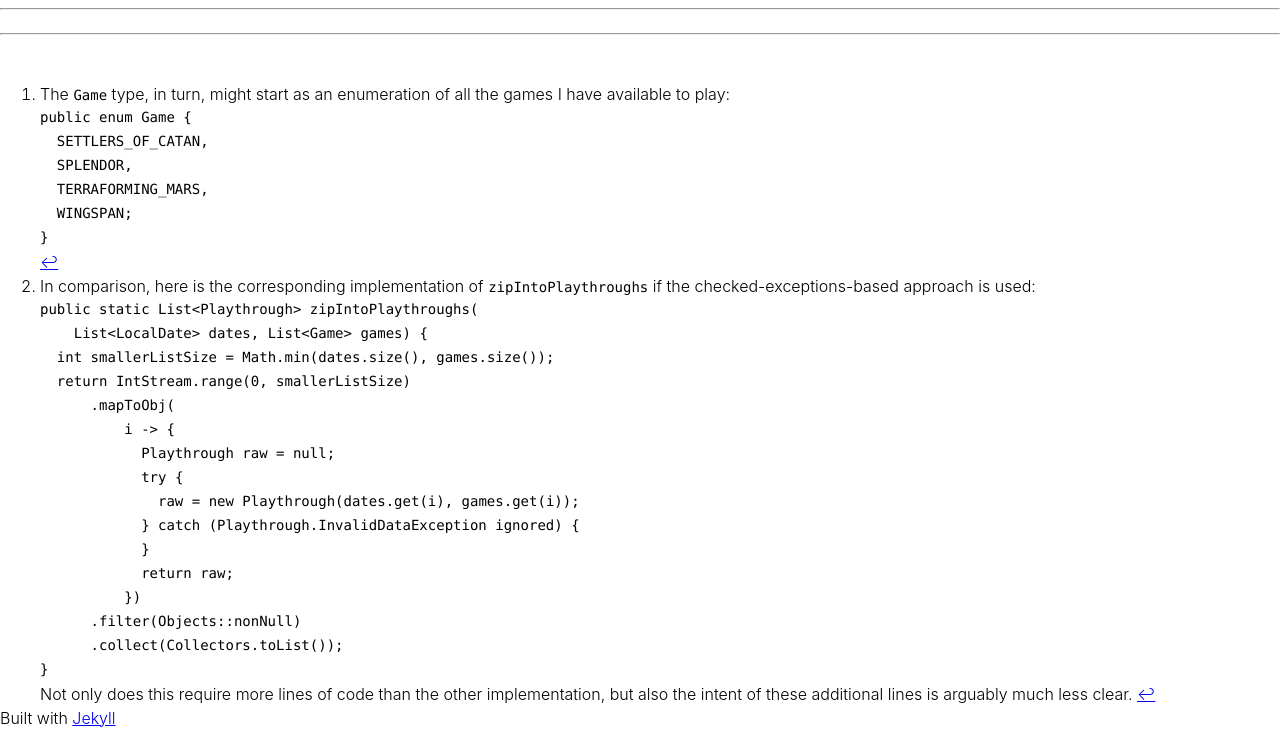
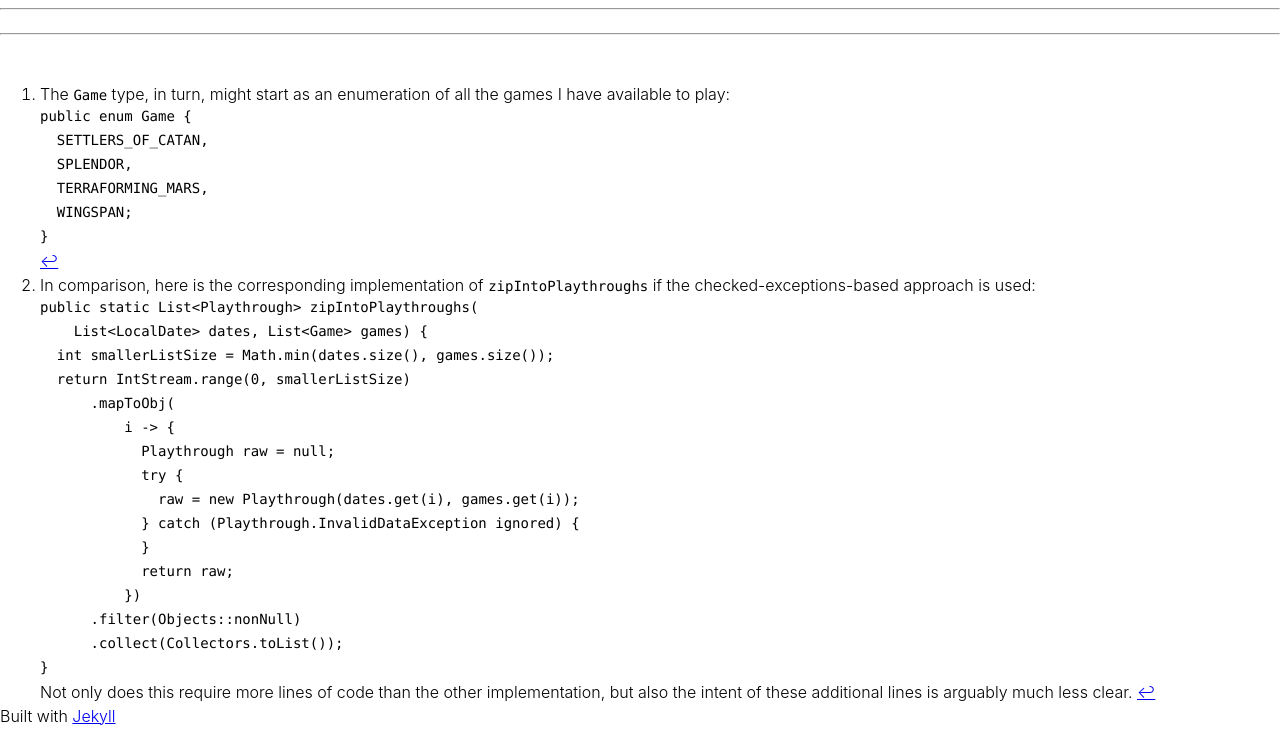
Before and after one commit to andrewtbiehl/andrewtbiehl.com, a Jekyll site: the page built from _posts/2022-02-03-improving-data-classes.md, in a window 1280 px wide. Shown: the part 4362-5094 px from the top of the page. Built offline with Jekyll 4.4.1, drawn with Linux system fonts in a browser that asks for light colours.

Commit message:
Apply vertical rhythm tweak to ordered lists too

```diff
--- a/_sass/_base.scss
+++ b/_sass/_base.scss
@@ -56,7 +56,7 @@ sup {
   vertical-align: top;
 }
 // The following slight tweaks are necessary but it is unclear why
-ul > li > pre {
+*:is(ol, ul) > li > pre {
   margin-top: -1px;
 }
 hr {
```
